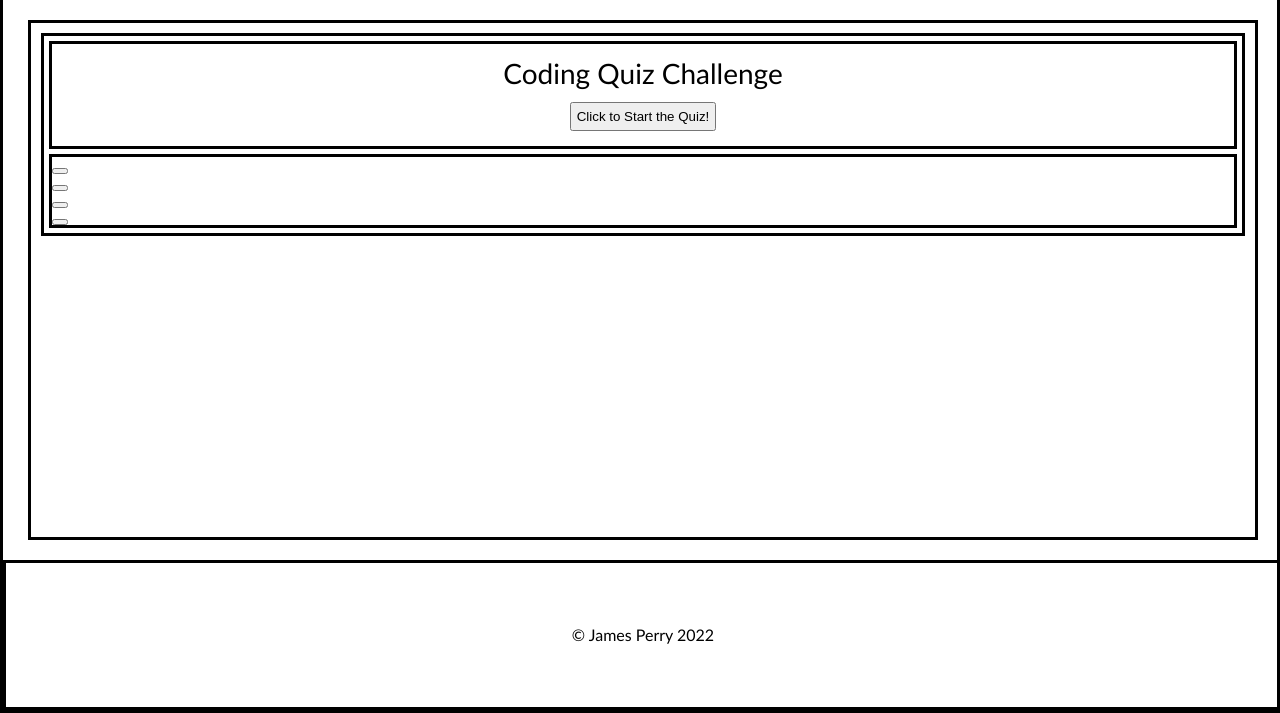
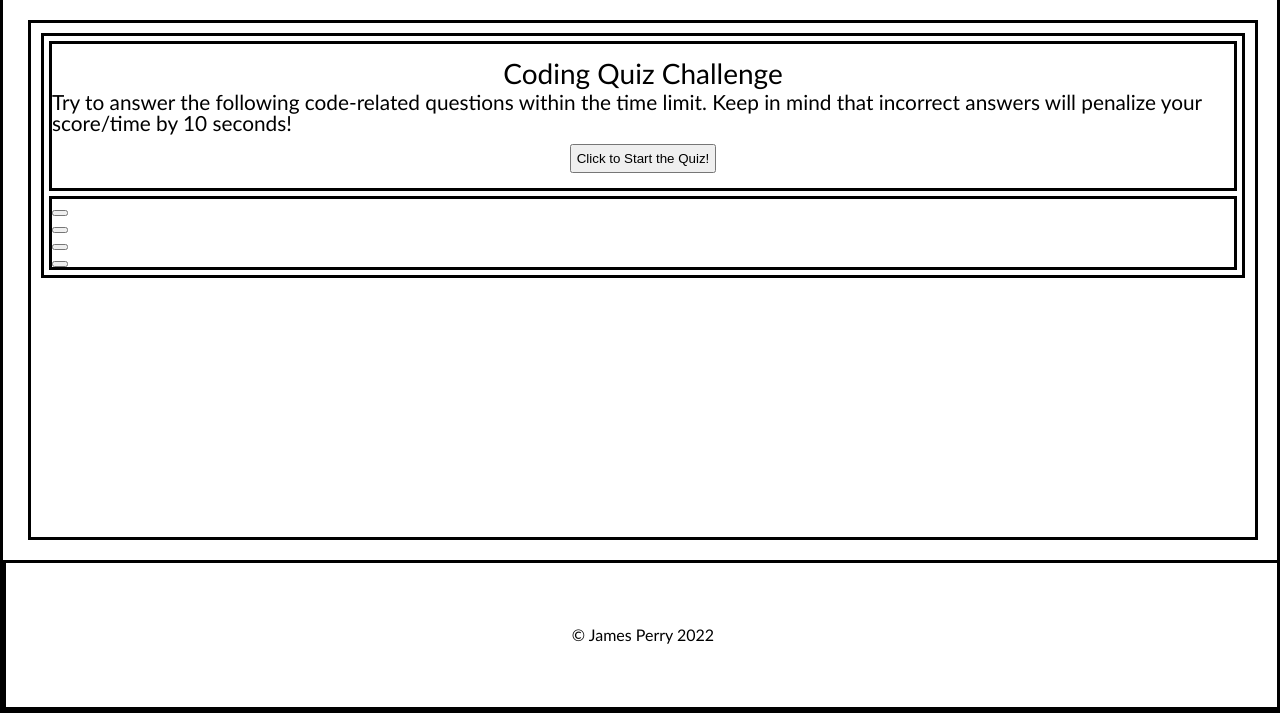
Before and after one commit to pbp66/web-api-quiz, a plain HTML site: page index.html in a window 1280 px wide. Shown: the part 93-806 px from the top of the page. Drawn offline with Linux system fonts and the light colour scheme.

Commit message:
Added more content to quiz start page.

```diff
--- a/assets/02-scripts/script.js
+++ b/assets/02-scripts/script.js
@@ -34,9 +34,6 @@ async function loadQuestions(event) {
     randomizeList(questionList);
 };
 
-// console.log(response[questions[i]]);
-// console.log(questionList[i].title);
-
 function randomizeList(list) {
     var temp;
     for (var i = 0; i < list.length; i++) {
--- a/index.html
+++ b/index.html
@@ -20,6 +20,7 @@
         <article id="quiz-container">
             <section id="quiz-start">
                 <h2>Coding Quiz Challenge</h2>
+                <h3>Try to answer the following code-related questions within the time limit. Keep in mind that incorrect answers will penalize your score/time by <span id="time-penalty">10</span> seconds!</h3>
                 <input type="button" value="Click to Start the Quiz!">
             </section>
             <section class="quiz" id="question">
```
